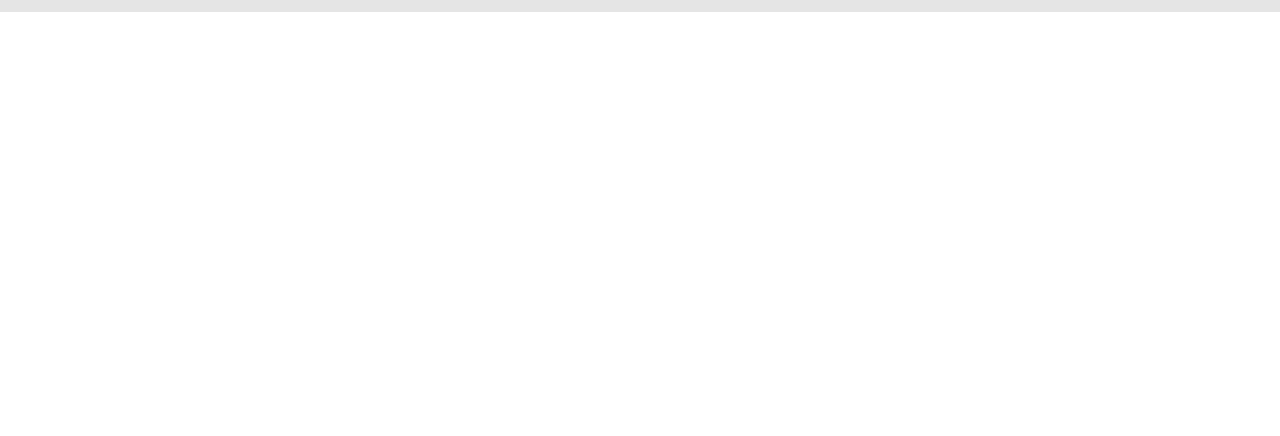
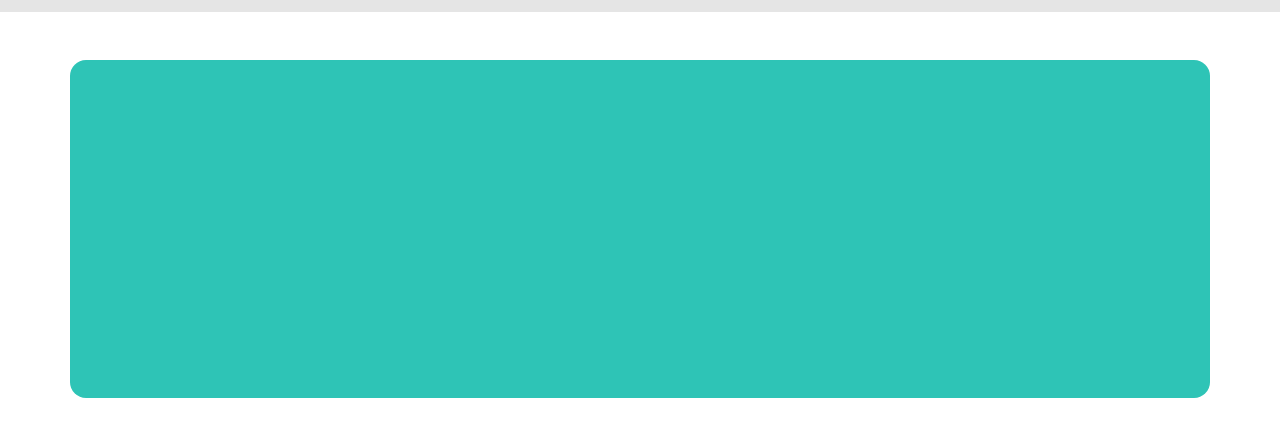
Before and after one commit to Hossein-NP/MegaMenu_Css, a plain HTML site: page index.html in a window 1280 px wide. Shown: the part 68-504 px from the top of the page. Drawn offline with Linux system fonts and the light colour scheme; a web font is replaced by a local one.

Commit message:
main add

```diff
--- a/index.html
+++ b/index.html
@@ -75,7 +75,15 @@
    </header>
   <!-- *_*============ Finish Header*_*  -->
 
+  <!-- *_*============ Start Main*_*  -->
+   <main>
+    <div class="container">
+      <div class="main-wrapper">
 
+      </div>
+    </div>
+   </main>
+  <!-- *_*============ Finish Main*_*  -->
 
   <!-- *_*============ Start Scripts*_*  -->
   <script src="./Assets/scripts/app.js"></script>
--- a/styles.css
+++ b/styles.css
@@ -62,3 +62,12 @@
   border: 1px solid var(--text-teal-600);
   border-radius: 1rem;
 }
+
+/* @_@===========Main===========@_@  */
+
+.main-wrapper {
+  background-color: var(--text-teal-600);
+  height: 338px;
+  border-radius: 16px;
+  margin-top: 48px;
+}
```
